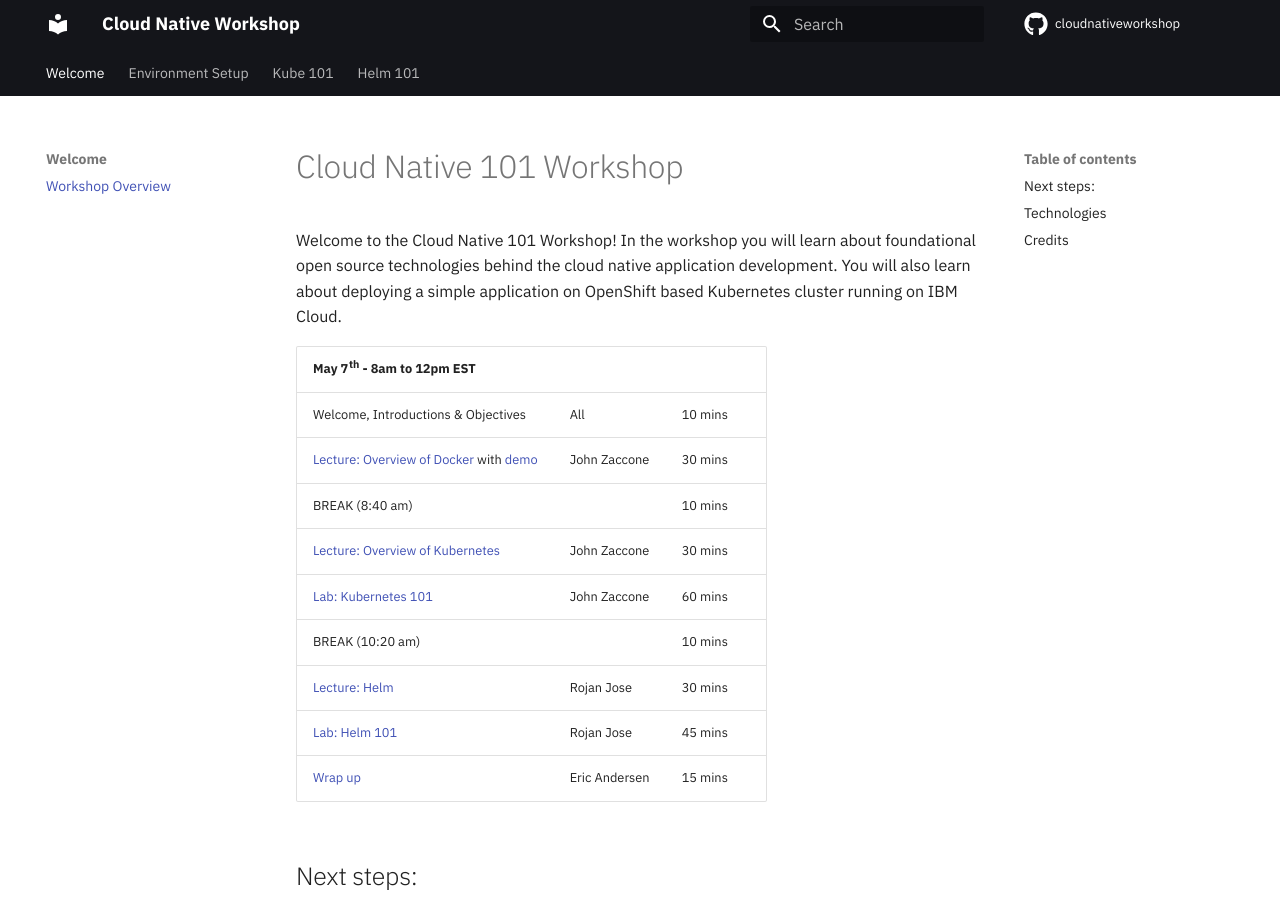
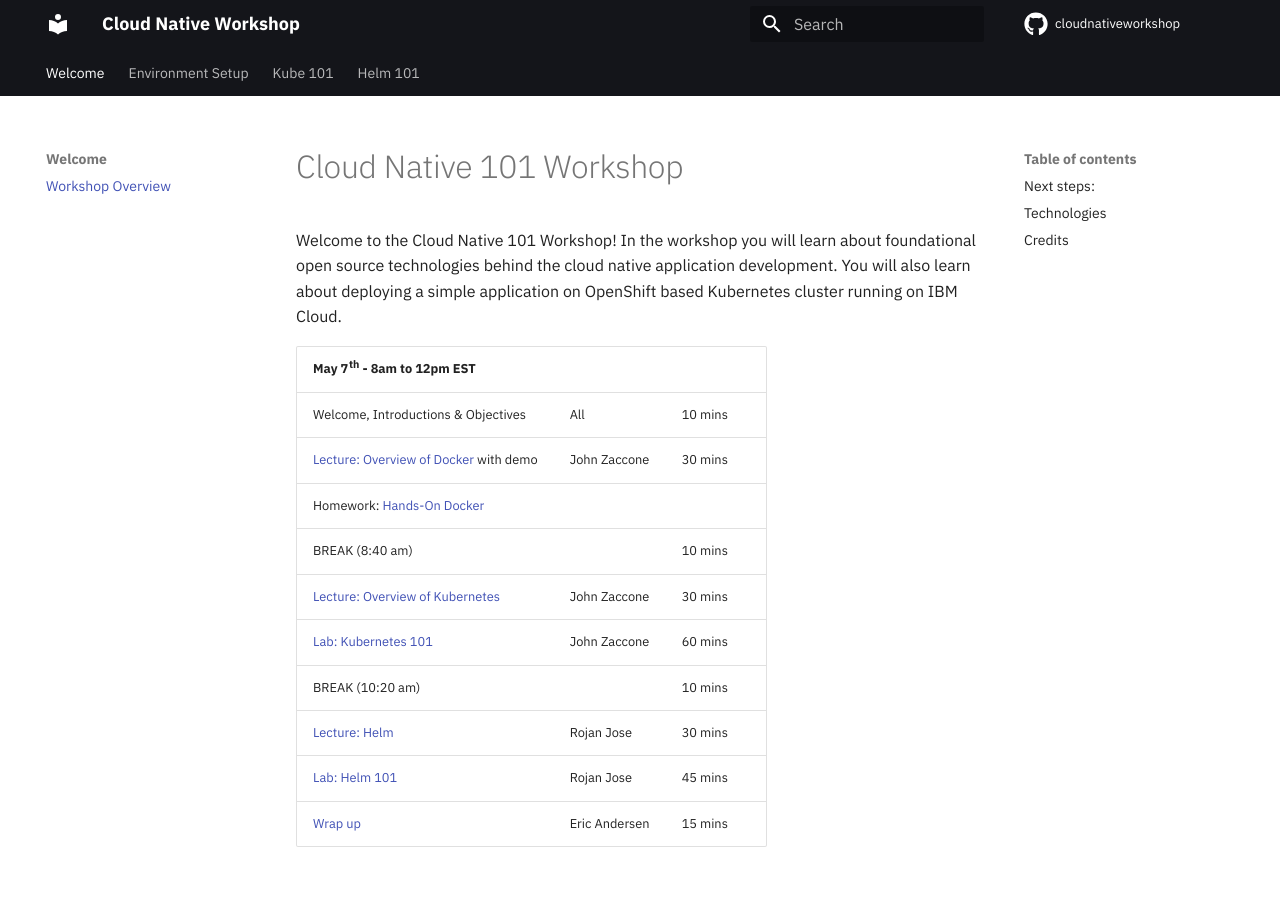
Before and after one commit to rojanjose/cloudnativeworkshop, an MkDocs documentation site: the page built from docs/README.md, in a window 1280 px wide and 900 px high. Built offline with MkDocs 1.6.1 and Material for MkDocs 9.7.7, drawn with Linux system fonts in a browser that asks for light colours.

Commit message:
change out box links

```diff
--- a/docs/README.md
+++ b/docs/README.md
@@ -6,9 +6,10 @@
 |  May 7th - 8am to 12pm EST  |  |  |
 | :--- | :--- | :--- |
 | Welcome, Introductions & Objectives | All | 10 mins |
-| [Lecture: Overview of Docker](https://ibm.box.com/s/328idco3ckh96myeyiu6rpp5e11pm6db) with [demo](generatedContent/docker101/README.md)  | John Zaccone | 30 mins |
+| [Lecture: Overview of Docker](https://ibm.box.com/s/akaxcvfjkg1b81w5giruru6ijy5pkwn2) with demo  | John Zaccone | 30 mins |
+| Homework: [Hands-On Docker](https://ibm-developer.gitbook.io/docker101/) | | |
 | BREAK (8:40 am) | | 10 mins |
-| [Lecture: Overview of Kubernetes](https://ibm.box.com/s/cza8e9auaq4tzofzge5fajdo7lkm9ans)  | John Zaccone | 30 mins |
+| [Lecture: Overview of Kubernetes](https://ibm.box.com/s/53wpcwyo7uvlwiwruf5j4s01yfif2xfc)  | John Zaccone | 30 mins |
 | [Lab: Kubernetes 101](generatedContent/kube101/Lab1/README.md) | John Zaccone| 60 mins |
 | BREAK (10:20 am) | | 10 mins |
 | [Lecture: Helm](https://ibm.box.com/s/pvo38w66qiaxslzbmbqfqpbv4qcqrimv) | Rojan Jose | 30 mins |
```
Also changed, not shown: docs/generatedContent/kube101/Lab3/README.md (+2 -2 lines).
